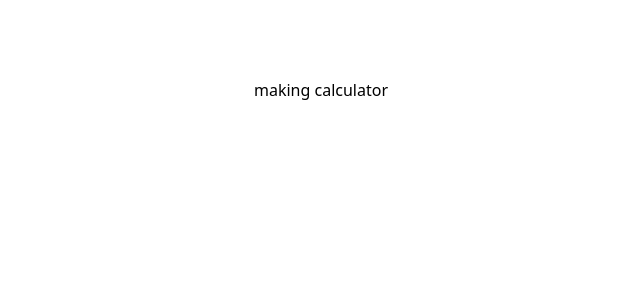
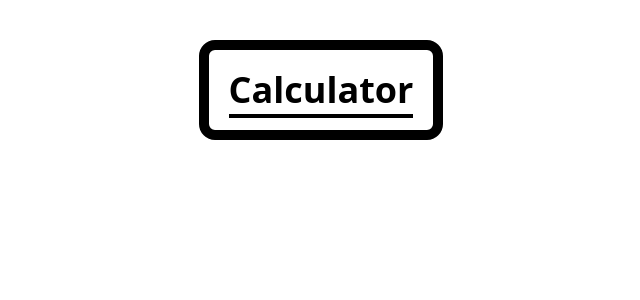
Before and after one commit to bushra-rauf/calculator, a Next.js app: page / in a window 1280 px wide. Shown: the top 300 px of the page, without its empty margins (319-959 px from the left). Built offline with nearby package versions, Linux system fonts and the light colour scheme.

Commit message:
header and test file made

```diff
--- a/jest.config.ts
+++ b/jest.config.ts
@@ -10,7 +10,7 @@ const config: Config = {
     clearMocks: true,
     coverageProvider: "v8",
     testEnvironment: "jsdom",
-    setupFilesAfterEnv:["<rootDiv/jest.setup.ts>"]
+    setupFilesAfterEnv:["<rootDiv/jest.setup.ts>"],
 }
 
   export default createJestConfig(config)
--- a/src/app/page.tsx
+++ b/src/app/page.tsx
@@ -1,9 +1,9 @@
-import Image from "next/image";
 
+import Header from "@/components/Header";
 export default function Home() {
   return (
-    <div className="font-sans grid grid-rows-[20px_1fr_20px] items-center justify-items-center min-h-screen p-8 pb-20 gap-16 sm:p-20">
-      making calculator
+    <div className="font-sans ">
+      <Header pageTitle="Calculator"/>
     </div>
   );
 }
--- /dev/null
+++ b/src/components/Header/index.tsx
@@ -0,0 +1,11 @@
+const Header = ({pageTitle}: {pageTitle:string}) => {
+    return(
+        <header className = 'm-10 flex justify-center '>
+            <h1 className='font-extrabold text-4xl bg-white p-5 border-10 rounded-2xl' >
+            <span className='border-b-4'>{pageTitle}</span>
+            </h1>
+        </header>
+    )
+}
+
+export default Header
```
Also changed, not shown: 1 other file (tests, documents, lock files or other folders).
